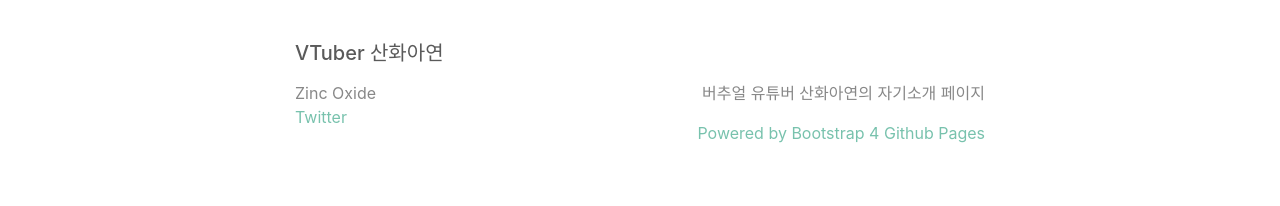
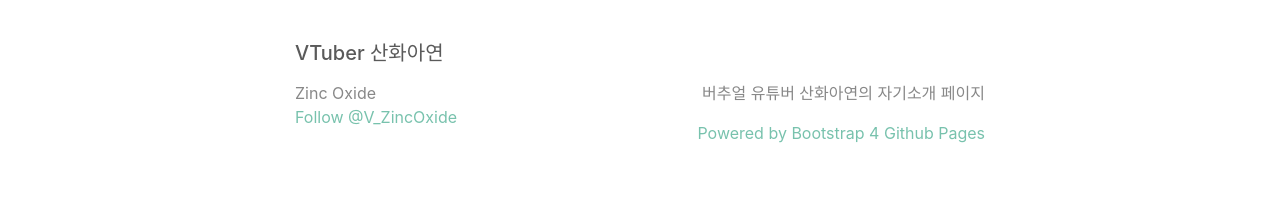
Before and after one commit to V-ZincOxide/V-ZincOxide.github.io, a Jekyll site: the page built from index.md, in a window 1280 px wide. Shown: the part 1480-1686 px from the top of the page. Built offline with Jekyll 4.4.1, drawn with Linux system fonts in a browser that asks for light colours; some web fonts are replaced; comment, search, counter and statistics services are not loaded.

Commit message:
New Twitter follow icon

```diff
--- a/_includes/footer.html
+++ b/_includes/footer.html
@@ -16,9 +16,7 @@
             {%- endif -%}
           </li>
           <li>
-            <a href="https://twitter.com/V_ZincOxide">
-              Twitter
-            </a>
+            <a href="https://twitter.com/V_ZincOxide?ref_src=twsrc%5Etfw" class="twitter-follow-button" data-show-count="false">Follow @V_ZincOxide</a><script async src="https://platform.twitter.com/widgets.js" charset="utf-8"></script>
           </li>
         </ul>
       </div>
```
